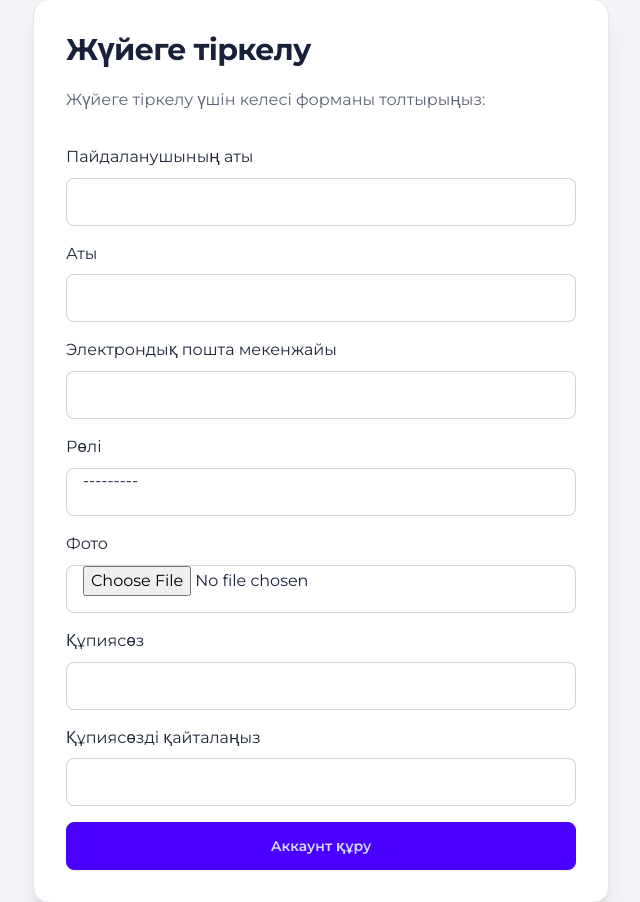
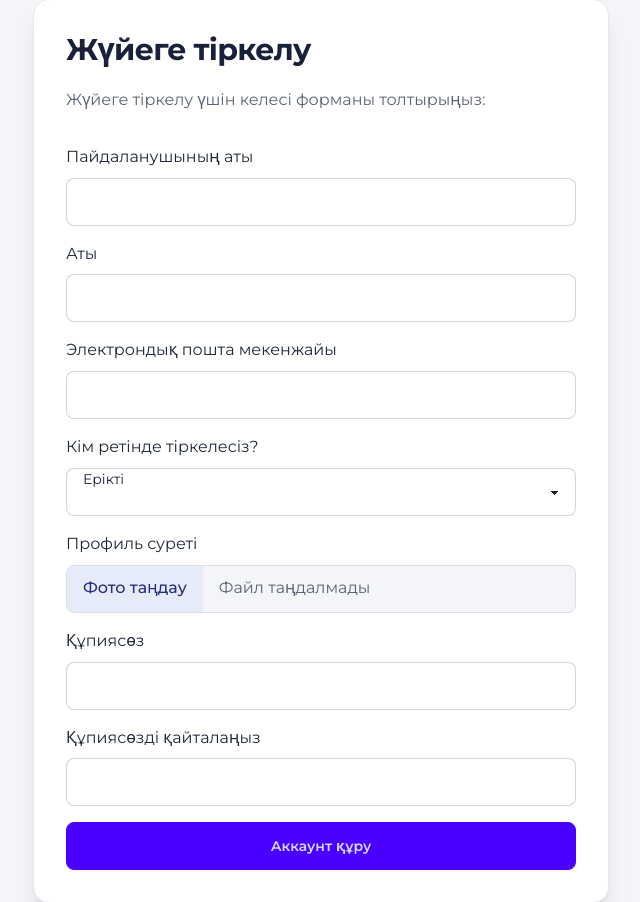
Before and after one commit to Arlan010/volunteer_management, a Django app: page /ru/account/register/ in a window 1280 px wide. Shown: the part 129-1031 px from the top of the page, without its empty margins (319-959 px from the left). Run offline with Django 3.2, Linux system fonts and the light colour scheme; parts of the project's set-up code (start-up, migrations or seed data) failed here and were passed over; some libraries are stand-ins or nearby versions.

Commit message:
Polish registration form controls

```diff
--- a/account/forms.py
+++ b/account/forms.py
@@ -32,6 +32,10 @@ class UserRegistrationForm(forms.ModelForm):
         self.fields['email'].label = _('Электрондық пошта мекенжайы')
         self.fields['role'].label = _('Рөлі')
         self.fields['role'].required = True
+        self.fields['role'].choices = (
+            (1, _('Ерікті')),
+            (2, _('Ұйым')),
+        )
         self.fields['photo'].label = _('Фото')
 
     def clean_password2(self):
--- a/templates/account/registration/register.html
+++ b/templates/account/registration/register.html
@@ -13,7 +13,7 @@
 				<form method="post" enctype="multipart/form-data" class="mt-1 space-y-4">
 					{% csrf_token %}
 					{% for field in registration_form %}
-					<label class="form-control">
+					<div class="form-control">
 						<span class="label-text mb-2">
 							{% if field.name == "username" %}
 								{% trans "Пайдаланушының аты" %}
@@ -22,18 +22,32 @@
 							{% elif field.name == "email" %}
 								{% trans "Электрондық пошта мекенжайы" %}
 							{% elif field.name == "role" %}
-								{% trans "Рөлі" %}
+								{% trans "Кім ретінде тіркелесіз?" %}
 							{% elif field.name == "photo" %}
-								{% trans "Фото" %}
+								{% trans "Профиль суреті" %}
 							{% else %}
 								{{ field.label }}
 							{% endif %}
 						</span>
-						{{ field|add_class:"input input-bordered w-full" }}
+						{% if field.name == "role" %}
+							{{ field|add_class:"select select-bordered h-12 min-h-12 w-full py-0 leading-normal" }}
+						{% elif field.name == "photo" %}
+							{{ field|add_class:"sr-only" }}
+							<label for="{{ field.id_for_label }}" class="flex h-12 w-full cursor-pointer items-center overflow-hidden rounded-lg border border-border bg-background text-sm">
+								<span class="flex h-full shrink-0 items-center bg-secondary px-4 font-medium text-secondary-foreground">
+									{% trans "Фото таңдау" %}
+								</span>
+								<span class="min-w-0 flex-1 truncate px-4 text-muted-foreground" data-file-name>
+									{% trans "Файл таңдалмады" %}
+								</span>
+							</label>
+						{% else %}
+							{{ field|add_class:"input input-bordered h-12 min-h-12 w-full py-0 leading-normal" }}
+						{% endif %}
 						{% if field.errors %}
 						<span class="label-text-alt text-error">{{ field.errors|striptags }}</span>
 						{% endif %}
-					</label>
+					</div>
 					{% endfor %}
 					<button type="submit" class="btn btn-primary w-full">{% trans "Аккаунт құру" %}</button>
 				</form>
@@ -41,4 +55,14 @@
 		</div>
 	</div>
 </section>
+<script>
+	const photoInput = document.querySelector('input[type="file"][name="photo"]');
+	const fileName = document.querySelector('[data-file-name]');
+
+	if (photoInput && fileName) {
+		photoInput.addEventListener('change', () => {
+			fileName.textContent = photoInput.files.length ? photoInput.files[0].name : '{% trans "Файл таңдалмады" %}';
+		});
+	}
+</script>
 {% endblock %}
```
